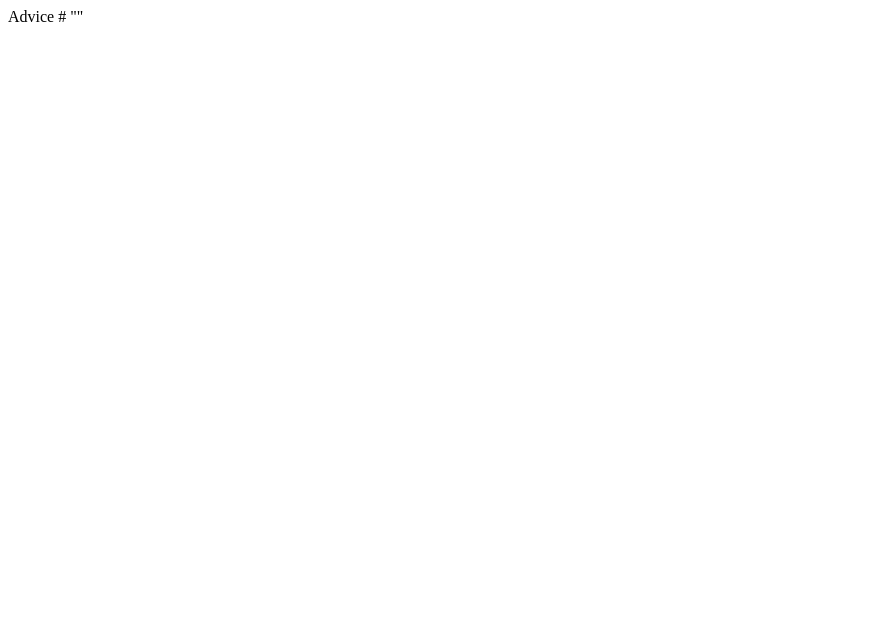
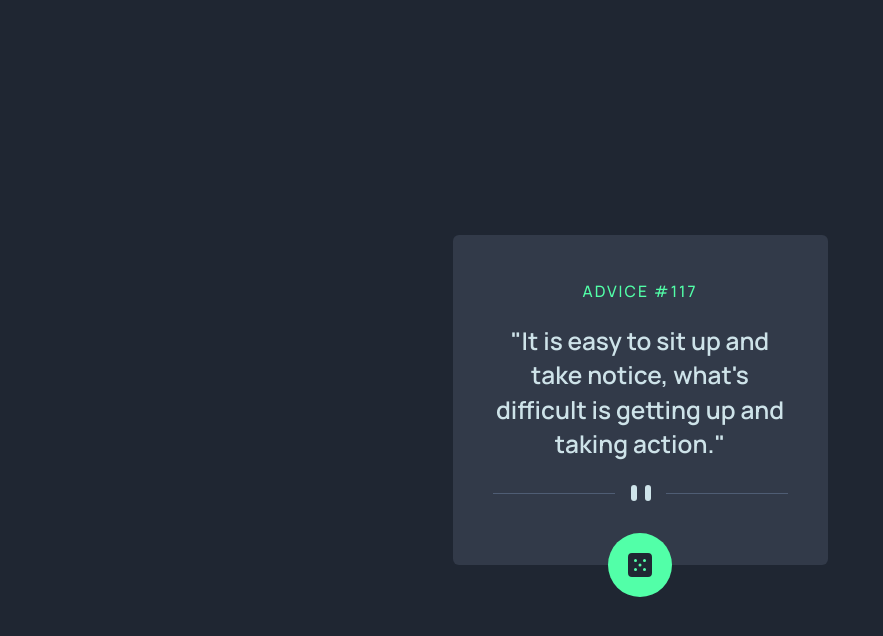
Before and after one commit to dottereldesign/advice_generator_app, a plain HTML site: page index.html in a window 1280 px wide. Shown: the whole page, without its empty margins (0-883 px from the left). Drawn offline with Linux system fonts and the light colour scheme.

Commit message:
Add header, text, bg img, and button with styling

```diff
--- a/index.html
+++ b/index.html
@@ -3,7 +3,6 @@
   <head>
     <meta charset="UTF-8" />
     <meta name="viewport" content="width=device-width, initial-scale=1.0" />
-    <!-- displays site properly based on user's device -->
 
     <link
       rel="icon"
@@ -12,28 +11,27 @@
       href="./images/favicon-32x32.png"
     />
 
-    <title>Frontend Mentor | Advice generator app</title>
+    <title>Advice Generator</title>
 
-    <!-- Feel free to remove these styles or customise in your own stylesheet 👍 -->
-    <style>
-      .attribution {
-        font-size: 11px;
-        text-align: center;
-      }
-      .attribution a {
-        color: hsl(228, 45%, 44%);
-      }
-    </style>
     <link rel="preconnect" href="https://fonts.googleapis.com" />
     <link rel="preconnect" href="https://fonts.gstatic.com" crossorigin />
     <link
       href="https://fonts.googleapis.com/css2?family=Manrope:wght@300;400;500;600;700;800&display=swap"
       rel="stylesheet"
     />
+    <link rel="stylesheet" href="style.css" />
   </head>
   <body>
-    Advice #<!-- Advice ID goes here -->
-
-    "<!-- Advice text goes here -->"
+    <main>
+      <article class="advice">
+        <h4>Advice #117</h4>
+        <p>
+          "It is easy to sit up and take notice, what's difficult is getting up
+          and taking action."
+        </p>
+        <div class="seperator"></div>
+        <button></button>
+      </article>
+    </main>
   </body>
 </html>
--- a/style.css
+++ b/style.css
@@ -20,7 +20,7 @@
   --fw-black: 900;
 
   /* Font Families */
-  --ff-primary-100: 'Manrope', sans-serif;
+  --ff-primary-100: "Manrope", sans-serif;
 
   /* Colour Palette */
   --clr-primary-100: hsl(193, 38%, 86%);
@@ -45,23 +45,165 @@
   --spacing-7xl: 96px;
 }
 
-@media (min-width: 375px) {
-
+/* Box sizing rules */
+*,
+*::before,
+*::after {
+  box-sizing: border-box;
 }
 
-@media (min-width: 1440px) {
-
+/* Prevent font size inflation */
+html {
+  -moz-text-size-adjust: none;
+  -webkit-text-size-adjust: none;
+  text-size-adjust: none;
 }
 
+/* Remove default margin in favour of better control in authored CSS */
+body,
+h1,
+h2,
+h3,
+h4,
+p,
+figure,
+blockquote,
+dl,
+dd {
+  margin: 0;
+}
 
+/* Remove list styles on ul, ol elements with a list role, which suggests default styling will be removed */
+ul[role="list"],
+ol[role="list"] {
+  list-style: none;
+}
 
-## Typography
+/* Set core body defaults */
+body {
+  min-height: 100vh;
+  line-height: 1.5;
+}
 
-### Body Copy
+/* Set shorter line heights on headings and interactive elements */
+h1,
+h2,
+h3,
+h4,
+button,
+input,
+label {
+  line-height: 1.1;
+}
 
-- Font size (quote): 28px
+/* Balance text wrapping on headings */
+h1,
+h2,
+h3,
+h4 {
+  text-wrap: balance;
+}
 
-### Font
+/* A elements that don't have a class get default styles */
+a:not([class]) {
+  text-decoration-skip-ink: auto;
+  color: currentColor;
+}
 
-- Family: [Manrope](https://fonts.google.com/specimen/Manrope)
-- Weights: 800
+/* Make images easier to work with */
+img,
+picture {
+  display: block;
+}
+
+/* Inherit fonts for inputs and buttons */
+input,
+button,
+textarea,
+select {
+  font: inherit;
+}
+
+/* Make sure textareas without a rows attribute are not tiny */
+textarea:not([rows]) {
+  min-height: 10em;
+}
+
+/* Anything that has been anchored to should have extra scroll margin */
+:target {
+  scroll-margin-block: 5ex;
+}
+
+* {
+  font-family: var(--ff-primary-100);
+}
+
+h4 {
+  text-transform: uppercase;
+  color: var(--clr-primary-200);
+  letter-spacing: 2px;
+  font-size: var(--fs-400);
+  font-weight: var(--fw-medium);
+  padding-top: 16px;
+}
+
+body {
+  background-color: var(--clr-neutral-300);
+  height: 100vh;
+  display: flex;
+  justify-content: center;
+  align-items: center;
+  margin: 0 16px;
+}
+
+main {
+  width: min(100%, 375px);
+  margin: 0 auto;
+  background-color: var(--clr-neutral-200);
+  border-radius: 6px;
+  position: relative;
+  padding: 32px 32px 64px 32px;
+}
+
+.advice {
+  display: flex;
+  flex-direction: column;
+  justify-content: center;
+  align-items: center;
+}
+
+.advice p {
+  margin-top: 24px;
+  color: var(--clr-primary-100);
+  font-weight: var(--fw-semi-bold);
+  font-size: var(--fs-600);
+  text-align: center;
+  line-height: 1.4;
+}
+
+.seperator {
+  background-image: url("images/pattern-divider-mobile.svg");
+  width: 100%;
+  height: 16px;
+  background-repeat: no-repeat;
+  margin-top: 24px;
+  background-position: center;
+}
+
+button {
+  background-image: url("images/icon-dice.svg"); /* Replace with your image path */
+  background-size: 24px; /* Cover ensures the entire button is filled */
+  background-repeat: no-repeat;
+  background-position: center;
+  background-color: var(--clr-primary-200);
+  width: 64px; /* Adjust width as needed */
+  height: 64px; /* Adjust height as needed */
+  border: none; /* Remove default border */
+  color: white; /* Change text color as needed */
+  text-align: center;
+  padding: 10px; /* Adjust padding as needed */
+  cursor: pointer;
+  position: absolute;
+  bottom: -32px;
+  border-radius: 100%;
+}
```
Also changed, not shown: images/favicon-32x32.png (deleted).
